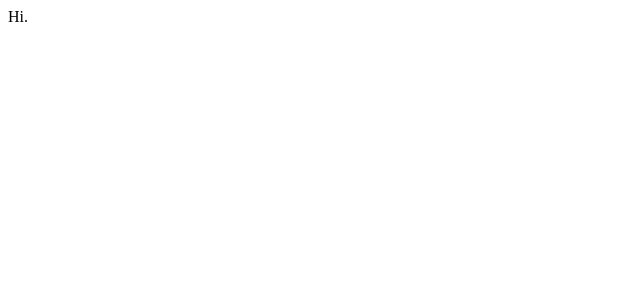
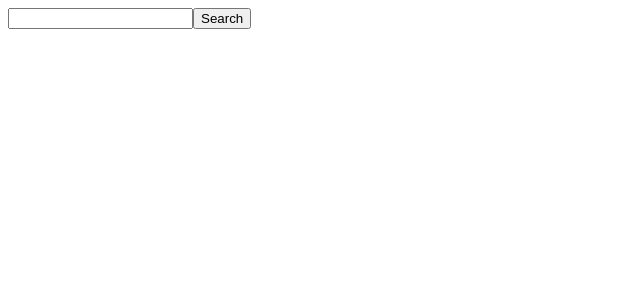
Before and after one commit to jasminappleby/Lap3_code_challenge, a React app: page / in a window 1280 px wide. Shown: the top 300 px of the page, without its empty margins (0-640 px from the left). Built offline with nearby package versions, Linux system fonts and the light colour scheme.

Commit message:
made the api work

```diff
--- a/src/App.js
+++ b/src/App.js
@@ -1,5 +1,10 @@
 import React from 'react';
+import { Form } from './components';
 
 export default function App() {
-    return <div>Hi.</div>
+    return (
+        <>
+            <Form />
+        </>
+    )
 }
--- a/src/components/Form/index.js
+++ b/src/components/Form/index.js
@@ -1,21 +1,23 @@
-import React from 'react';
+import React, { useState } from 'react';
 
-function Form({  }) {
+function Form() {
 
-    const [ location, setLocation ] = useState("")
+    const [ user, setUser ] = useState("")
 
-    const handleSubmit = e => {
+    const handleSubmit = async e => {
         e.preventDefault()
+        const response = await fetch(`https://api.github.com/users/${user}/repos`)
+        const result = await response.json()
     }
 
     const updateInput = e => {
         const input = e.target.value
-        setLocation(input)
+        setUser(input)
     }
 
     return (
         <form onSubmit={handleSubmit} role="form">
-            <input type="text" aria-label="Location" onChange={e => updateInput(e)} />
+            <input type="text" aria-label="Username" onChange={e => updateInput(e)}/>
             <input type="submit" value="Search" />
         </form>
     );
```
